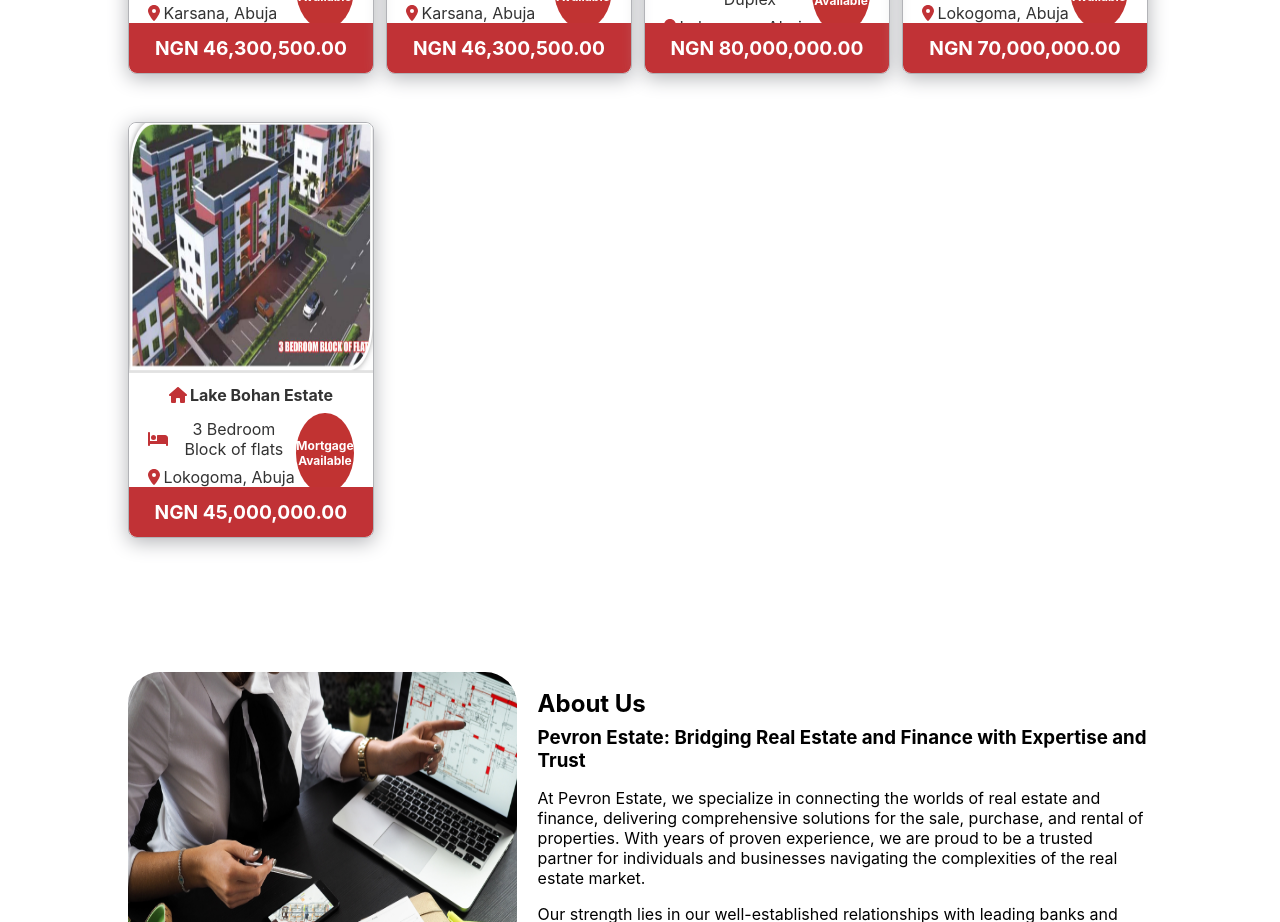
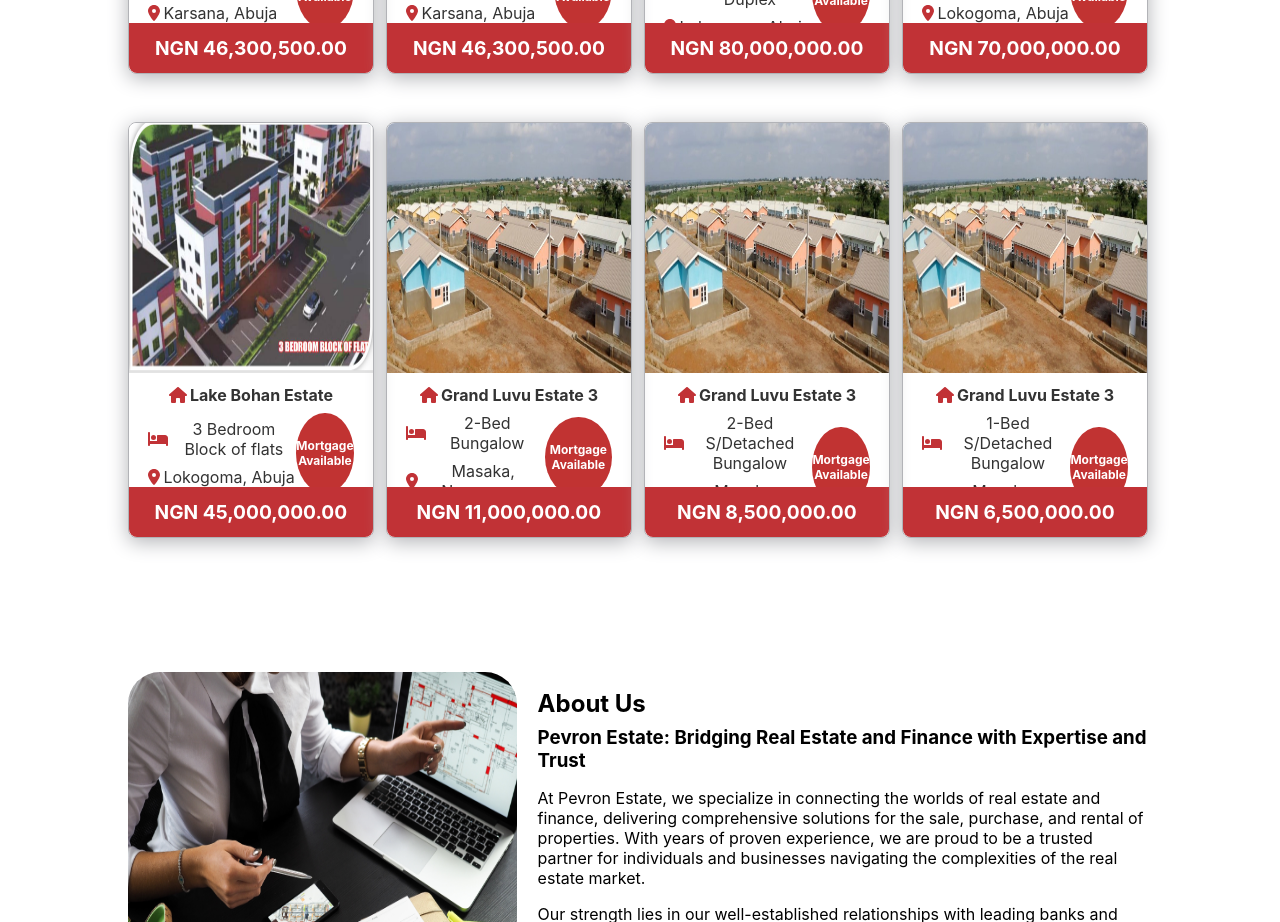
Before and after one commit to prius2055/pevron-estate, a React (Create React App) app: page / in a window 1280 px wide. Shown: the part 3140-4062 px from the top of the page. Built offline with nearby package versions, Linux system fonts and the light colour scheme; no server answers.

Commit message:
Update property details

```diff
--- a/src/components/PropertyDetail.css
+++ b/src/components/PropertyDetail.css
@@ -33,7 +33,11 @@
   margin-bottom: 0.5rem;
 }
 
-a{
+.location_property {
+  margin-bottom: 1.5rem;
+}
+
+a {
   text-decoration: none;
 }
 
@@ -44,7 +48,6 @@ a{
   padding: 0.5rem 2rem;
   color: white;
   font-weight: 700;
-  margin-top: 2rem;
   cursor: pointer;
 }
 
--- a/src/components/PropertyDetail.js
+++ b/src/components/PropertyDetail.js
@@ -75,7 +75,6 @@ const PropertyDetail = () => {
               <span>Location:</span>
               <span>{filteredProperty.location}</span>
             </p>
-
             {filteredProperty.mortgageAvailable === 'True' ? (
               <div className="p-mortgage mortgage_property">
                 <p>Mortgage</p>
--- a/src/properties.js
+++ b/src/properties.js
@@ -22,6 +22,10 @@ import DantataGardens4 from './img/dantata-gardens/bofs.png';
 import LakeBohan from './img/lake-bohan/5bsd.png';
 import LakeBohan2 from './img/lake-bohan/4btd.png';
 import LakeBohan3 from './img/lake-bohan/3bof.png';
+
+import GrandLuvuTwoBr from './img/grand-luvu/1.jpeg';
+import GrandLuvuTwoBrSD from './img/grand-luvu/1.jpeg';
+import GrandLuvuOneBr from './img/grand-luvu/1.jpeg';
 
 const properties = [
   {
@@ -276,6 +280,42 @@ const properties = [
       'Nestled in the heart of Lokogoma, Abuja, Lake Bohen Estate offers a harmonious blend of elegance and comfort with its 5 and 4-bedroom semi-detached duplexes and stylish 3-bedroom flats. Designed for modern living, the estate features contemporary architecture, secure gated access, and serene surroundings, making it an ideal haven for families and professionals. With easy access to major roads, schools, and shopping centers, Lake Bohen Estate combines convenience and tranquility to provide the perfect living experience.',
     otherImages: [],
   },
+  {
+    id: 20,
+    name: 'Grand Luvu Estate 3',
+    type: '2-Bed Bungalow',
+    mainImage: GrandLuvuTwoBr,
+    price: 11000000,
+    location: 'Masaka, Nassarawa',
+    mortgageAvailable: 'True',
+    description:
+      'Grand Luvu Estate is a premium residential community in Masaka, Nasarawa State, offering 1-bedroom and 2-bedroom expandable homes in semi-detached and fully detached designs. Just minutes from Abuja, the estate provides a secure, serene, and well-planned environment with 24/7 security, paved roads, and green spaces. Homes are available in carcass for customization or semi-finished for a move-in-ready experience, making it ideal for both homeowners and investors. Limited units available—contact us today to secure your home!',
+    otherImages: [],
+  },
+  {
+    id: 21,
+    name: 'Grand Luvu Estate 3',
+    type: '2-Bed S/Detached Bungalow',
+    mainImage: GrandLuvuTwoBrSD,
+    price: 8500000,
+    location: 'Masaka, Nassarawa',
+    mortgageAvailable: 'True',
+    description:
+      'Grand Luvu Estate is a premium residential community in Masaka, Nasarawa State, offering 1-bedroom and 2-bedroom expandable homes in semi-detached and fully detached designs. Just minutes from Abuja, the estate provides a secure, serene, and well-planned environment with 24/7 security, paved roads, and green spaces. Homes are available in carcass for customization or semi-finished for a move-in-ready experience, making it ideal for both homeowners and investors. Limited units available—contact us today to secure your home!',
+    otherImages: [],
+  },
+  {
+    id: 20,
+    name: 'Grand Luvu Estate 3',
+    type: '1-Bed S/Detached Bungalow',
+    mainImage: GrandLuvuTwoBr,
+    price: 6500000,
+    location: 'Masaka, Nassarawa',
+    mortgageAvailable: 'True',
+    description:
+      'Grand Luvu Estate is a premium residential community in Masaka, Nasarawa State, offering 1-bedroom and 2-bedroom expandable homes in semi-detached and fully detached designs. Just minutes from Abuja, the estate provides a secure, serene, and well-planned environment with 24/7 security, paved roads, and green spaces. Homes are available in carcass for customization or semi-finished for a move-in-ready experience, making it ideal for both homeowners and investors. Limited units available—contact us today to secure your home!',
+    otherImages: [],
+  },
 ];
 
 export default properties;
```
Also changed, not shown: src/img/grand-luvu/1.jpeg (added), src/img/grand-luvu/2.jpeg (added).
